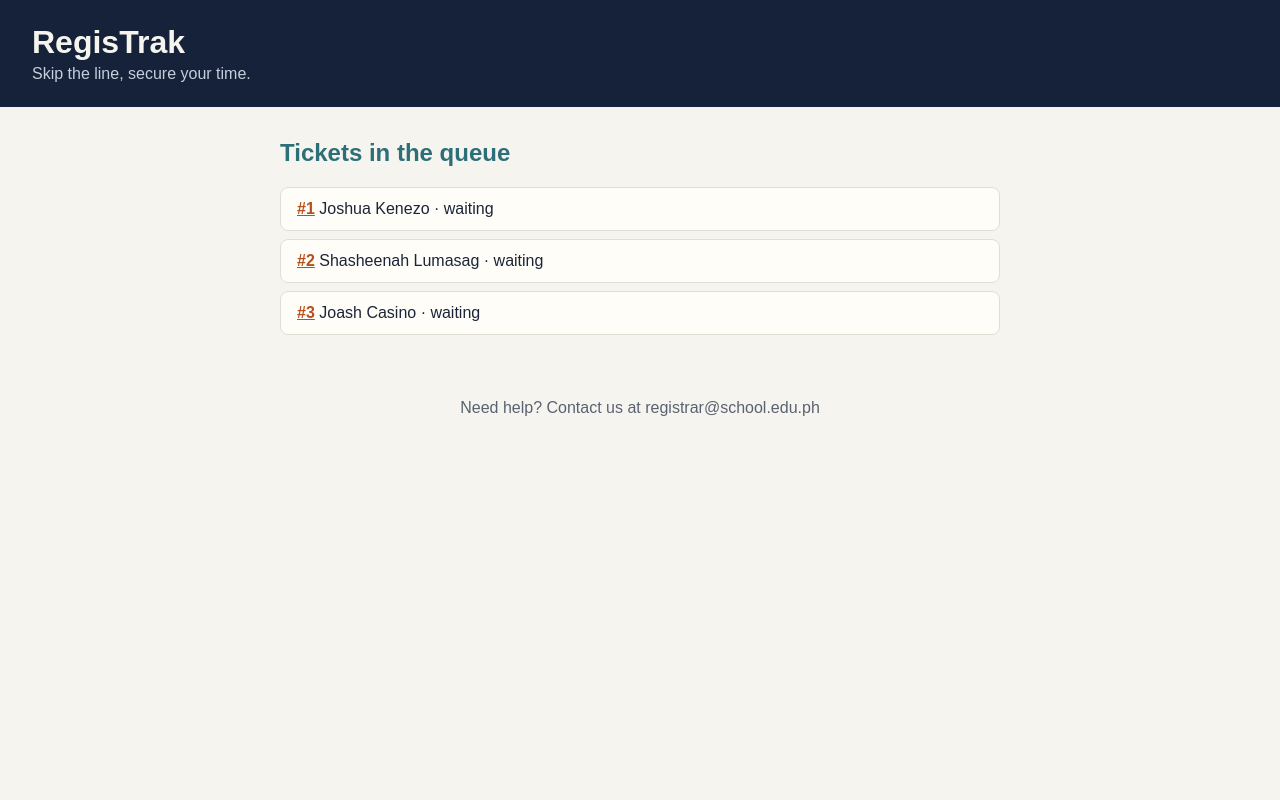
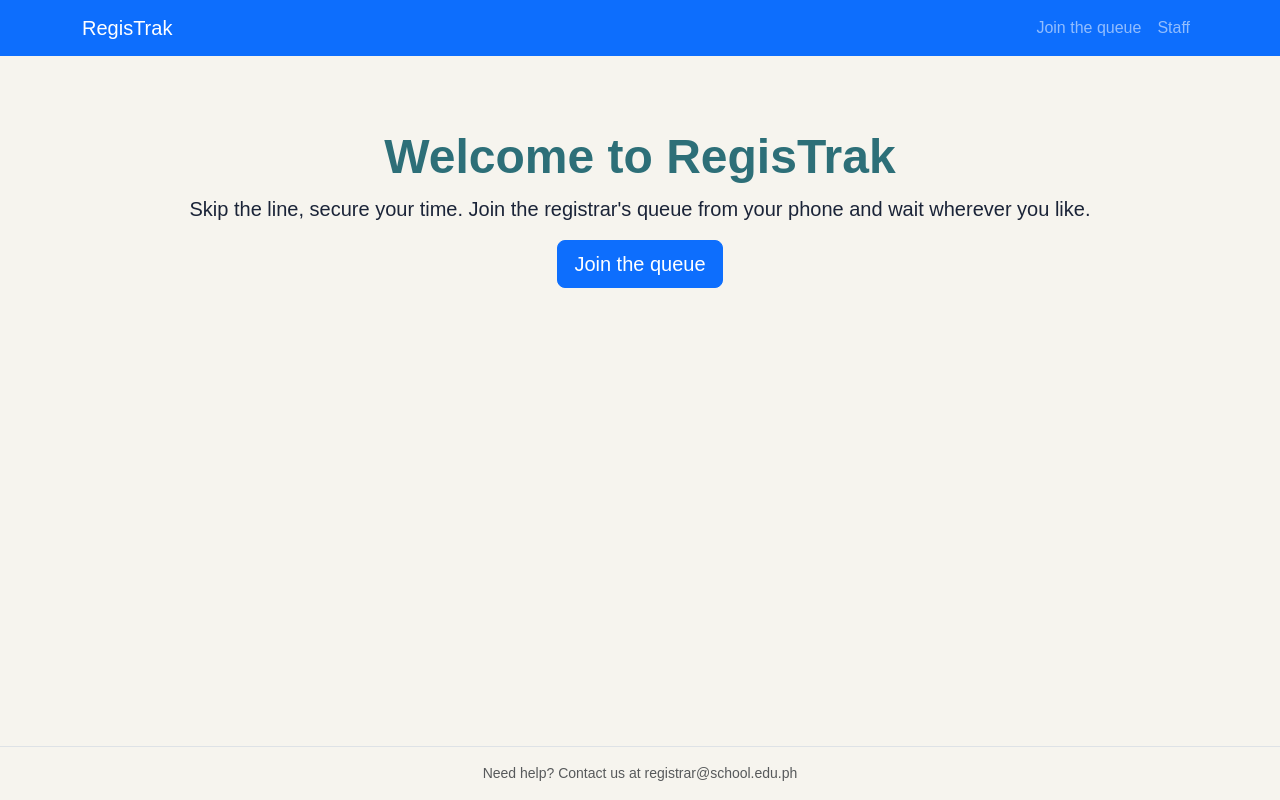
Before and after one commit to michaelsumagui-create/CCC181, a Flask app: page / in a window 1280 px wide. Run offline with Flask 3, Linux system fonts and the light colour scheme.

Commit message:
Add Bootstrap layout and navigation (#1)

```diff
--- a/app.py
+++ b/app.py
@@ -4,9 +4,10 @@ Run it with:
     flask --app app run --debug
 then open http://127.0.0.1:5000
 """
-from flask import Flask, render_template, abort
+from flask import Flask, abort, flash, redirect, render_template, request, url_for
 
 app = Flask(__name__)
+app.secret_key = "dev-only-change-me"  # Week 11 moves this into an environment variable
 
 SERVICES = [
     {"id": 1, "name": "Transcript of Records"},
@@ -25,15 +26,24 @@ TICKETS = [
 
 @app.route("/")
 def index():
-    # render_template looks inside the templates/ folder and passes
-    # keyword arguments to the template as variables.
-    return render_template("index.html", tickets=TICKETS, services=SERVICES)
+    return render_template("index.html")
+
+
+@app.route("/join")
+def join_form():
+    return render_template("join.html")
+
+
+@app.route("/staff")
+def staff_dashboard():
+    return "Staff dashboard coming soon"
 
 
 @app.route("/queue/<int:ticket_id>")
 def ticket(ticket_id):
     # Find the ticket with this number, or return a 404 if there isn't one.
     return render_template("ticket.html", ticket_id=ticket_id)
+
 
 
 @app.route("/hello")
--- a/templates/base.html
+++ b/templates/base.html
@@ -4,20 +4,57 @@
   <meta charset="utf-8">
   <meta name="viewport" content="width=device-width, initial-scale=1">
   <title>{% block title %}RegisTrak{% endblock %}</title>
-  {# Link static files with url_for instead of hard-coding paths #}
+  <link rel="stylesheet"
+        href="https://cdn.jsdelivr.net/npm/bootstrap@5.3.3/dist/css/bootstrap.min.css">
   <link rel="stylesheet" href="{{ url_for('static', filename='css/style.css') }}">
 </head>
-<body>
-  <header>
-    <h1><a href="{{ url_for('index') }}">RegisTrak</a></h1>
-    <p class="tagline">Skip the line, secure your time.</p>
-  </header>
+<body class="d-flex flex-column min-vh-100">
+  <a class="visually-hidden-focusable" href="#main">Skip to main content</a>
 
-  <main>
+  <nav class="navbar navbar-expand-md bg-primary" data-bs-theme="dark">
+    <div class="container">
+      <a class="navbar-brand" href="{{ url_for('index') }}">RegisTrak</a>
+      <button class="navbar-toggler" type="button" data-bs-toggle="collapse"
+              data-bs-target="#mainNav" aria-controls="mainNav"
+              aria-expanded="false" aria-label="Toggle navigation">
+        <span class="navbar-toggler-icon"></span>
+      </button>
+      <div class="collapse navbar-collapse" id="mainNav">
+        <ul class="navbar-nav ms-auto">
+          <li class="nav-item">
+            <a class="nav-link {% if request.endpoint == 'join_form' %}active{% endif %}"
+               {% if request.endpoint == 'join_form' %}aria-current="page"{% endif %}
+               href="{{ url_for('join_form') }}">Join the queue</a>
+          </li>
+          <li class="nav-item">
+            <a class="nav-link {% if request.endpoint == 'staff_dashboard' %}active{% endif %}"
+               {% if request.endpoint == 'staff_dashboard' %}aria-current="page"{% endif %}
+               href="{{ url_for('staff_dashboard') }}">Staff</a>
+          </li>
+        </ul>
+      </div>
+    </div>
+  </nav>
+
+  <main id="main" class="container my-4 flex-grow-1">
+    {% with messages = get_flashed_messages(with_categories=true) %}
+      {% for category, message in messages %}
+        <div class="alert alert-{{ category }} alert-dismissible fade show" role="alert">
+          {{ message }}
+          <button type="button" class="btn-close" data-bs-dismiss="alert" aria-label="Close"></button>
+        </div>
+      {% endfor %}
+    {% endwith %}
+
     {% block content %}{% endblock %}
   </main>
 
-  <footer>Need help? Contact us at registrar@school.edu.ph</footer>
+  <footer class="border-top py-3 text-center text-body-secondary small">
+  Need help? Contact us at registrar@school.edu.ph
+  </footer>
+
+  <script src="https://cdn.jsdelivr.net/npm/bootstrap@5.3.3/dist/js/bootstrap.bundle.min.js"></script>
   <script src="{{ url_for('static', filename='js/main.js') }}"></script>
+  {% block scripts %}{% endblock %}
 </body>
 </html>
--- a/templates/index.html
+++ b/templates/index.html
@@ -1,15 +1,9 @@
 {% extends "base.html" %}
 
 {% block content %}
-  <h2>Tickets in the queue</h2>
-  <ul class="tickets">
-    {% for t in tickets %}
-      <li>
-        <a href="{{ url_for('ticket', ticket_id=t.number) }}">#{{ t.number }}</a>
-        {{ t.name }} · {{ t.status }}
-      </li>
-    {% else %}
-      <li>The queue is empty.</li>
-    {% endfor %}
-  </ul>
+  <div class="text-center py-5">
+    <h2 class="display-5 fw-bold">Welcome to RegisTrak</h2>
+    <p class="lead">Skip the line, secure your time. Join the registrar's queue from your phone and wait wherever you like.</p>
+    <a class="btn btn-primary btn-lg" href="{{ url_for('join_form') }}">Join the queue</a>
+  </div>
 {% endblock %}
```
Also changed, not shown: templates/join.html (added, +8 -0 lines).
